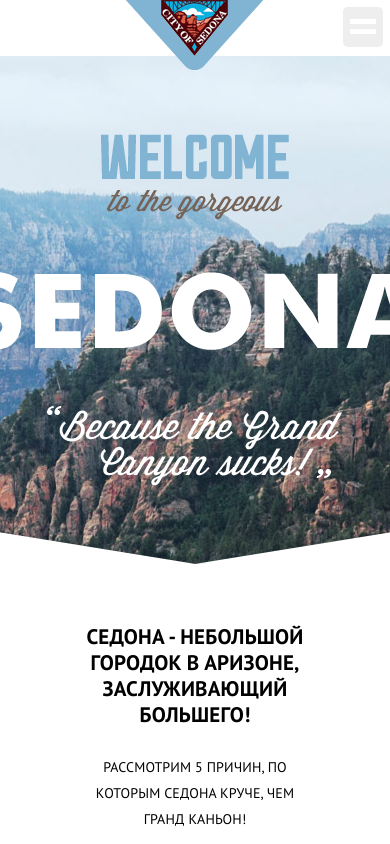
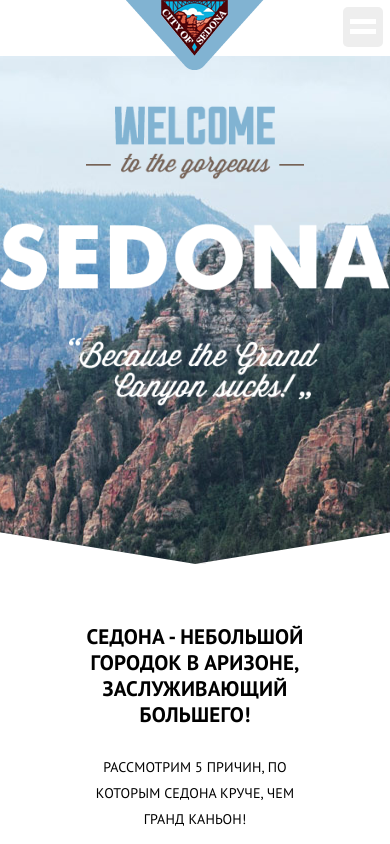
Before and after one commit to Step174/sedona, a plain HTML site: page index.html in a window 390 px wide. Shown: the top 844 px of the page. Drawn offline with Linux system fonts and the light colour scheme; files whose address does not match are found by name.

Commit message:
max-width

```diff
--- a/css/style.less
+++ b/css/style.less
@@ -10,6 +10,7 @@
     font-family: "PT Sans Regular";
     src: url('ptsans.eot?#iefix') format('embedded-opentype'), url('../fonts/ptsans.woff') format('woff'), url('../fonts/ptsans.woff2') format('truetype');
 }
+
 
 h2 {
     font-family: "PT Sans Bold", "Arial", sans-serif;
@@ -51,7 +52,7 @@ li {
 }
 
 .container {
-    max-width: 1200px;
+    max-width: 1200px;;
     width: 100%;
     margin: 0 auto;
 }
@@ -112,12 +113,10 @@ header {
     position: relative;
     min-height: 508px;
     background: url(../img/shape.png) no-repeat bottom, url(../img/background.jpg) no-repeat 50% 22% scroll;
+    text-align: center;
     img {
-        position: absolute;
-        left: 50%;
-        top: 15%;
-        margin-left: -229px;
-        width: 458px;
+        display: inline-block;
+        margin-top: 50px;
     }
 }
 
@@ -430,10 +429,10 @@ footer {
     .greeting {
         position: relative;
         width: 100%;
-        background: url(../img/Welcome.png) no-repeat center, url(../img/shape.png) no-repeat bottom, url(../img/background.jpg) no-repeat 50% 22%;
         img {
-            display: none;
+          max-width: 100%;
         }
+
     }
     .content {
         display: block;
--- a/index.html
+++ b/index.html
@@ -27,7 +27,7 @@
     </header>
     <main class="container">
         <div class="greeting">
-            <img src="img/logo-big.png" width="458" height="352" alt="Welcome to Sedonia">
+            <img src="img/logo-big.png" alt="Welcome to Sedonia">
         </div>
         <div class="text container">
             <h2>Седона - небольшой городок в Аризоне, заслуживающий большего!</h2>
```
Also changed, not shown: css/style.css, img/Welcome.png (deleted).
